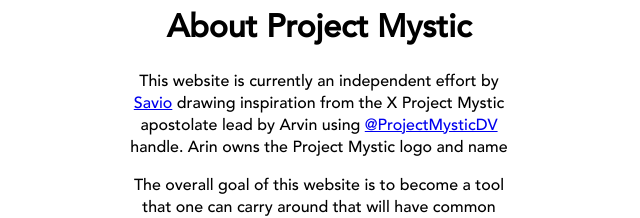
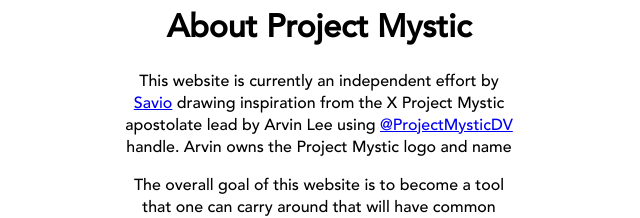
Before and after one commit to servant-savio/mystic, a React (Create React App) app: page /mystic/about in a window 1280 px wide. Shown: the part 214-432 px from the top of the page, without its empty margins (321-961 px from the left). Built offline with nearby package versions, Linux system fonts and the light colour scheme.

Commit message:
Fix typos

```diff
--- a/src/About.js
+++ b/src/About.js
@@ -8,7 +8,7 @@
     <div className='generalOuterContainer'>
     <div className='generalContainer'>
       <h1>About Project Mystic</h1>
-      <p>This website is currently an independent effort by <a href="https://x.com/ServantSavio" target="_blank" rel="noreferrer">Savio</a> drawing inspiration from the X Project Mystic apostolate lead by Arvin using <a href="https://x.com/ProjectMysticDV"  target="_blank" rel="noreferrer">@ProjectMysticDV</a> handle. Arin owns the Project Mystic logo and name</p>
+      <p>This website is currently an independent effort by <a href="https://x.com/ServantSavio" target="_blank" rel="noreferrer">Savio</a> drawing inspiration from the X Project Mystic apostolate lead by Arvin Lee using <a href="https://x.com/ProjectMysticDV"  target="_blank" rel="noreferrer">@ProjectMysticDV</a> handle. Arvin owns the Project Mystic logo and name</p>
       <p>The overall goal of this website is to become a tool that one can carry around that will have common prayers that one can use throughout the day, every day.</p>
       <p>So far, it's a one-man effort mostly done in one weekend. The hope that it will be more useful in the coming days or months.</p>
       <p>The goal is to pray consciously and subconciously, similar to breathing. Being somewhat aware of God's presence every second of every day. All within the spirit of the Project Mystic apostolate.</p>
```
